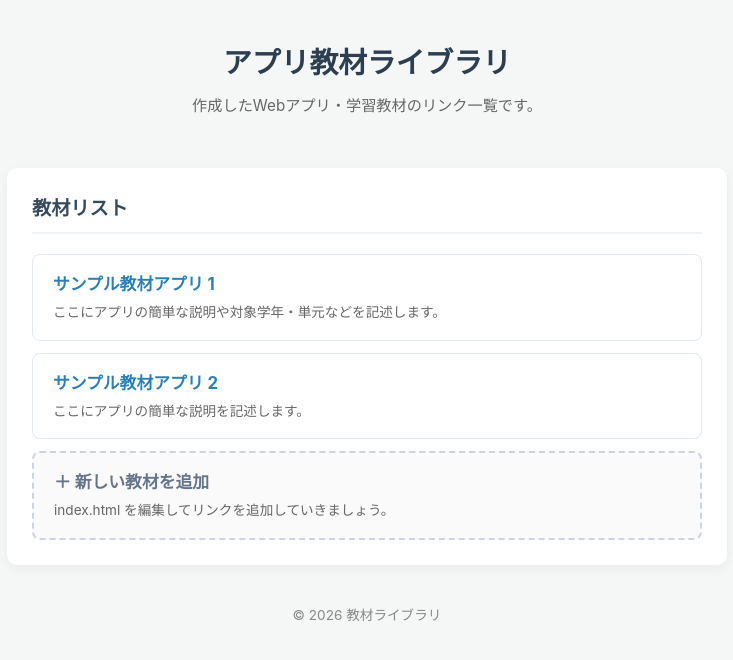
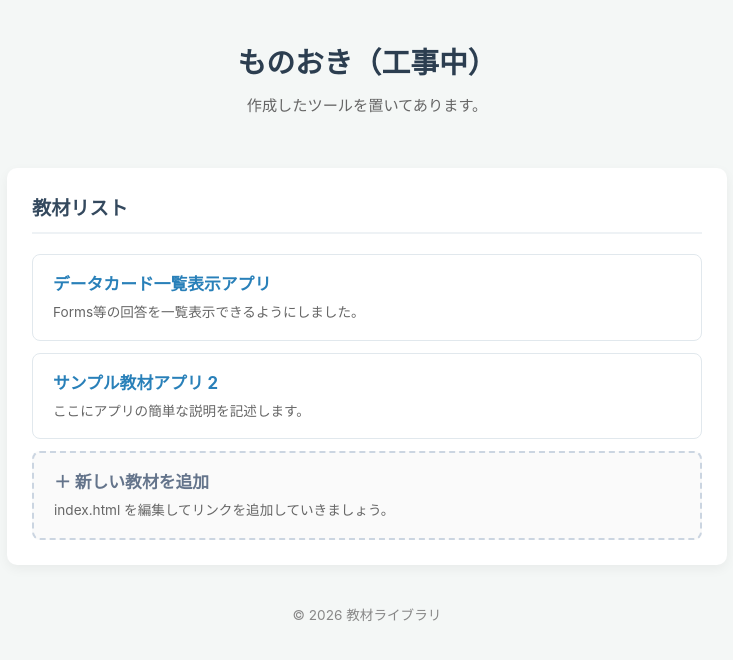
Before and after one commit to gitsit29/kkk-AIgen, a plain HTML site: page index.html in a window 1280 px wide. Shown: the whole page, without its empty margins (273-1006 px from the left). Drawn offline with Linux system fonts and the light colour scheme.

Commit message:
Update index.html

```diff
--- a/index.html
+++ b/index.html
@@ -3,14 +3,14 @@
 <head>
     <meta charset="UTF-8">
     <meta name="viewport" content="width=device-width, initial-scale=1.0">
-    <title>アプリ教材ライブラリ</title>
+    <title>ものおき</title>
     <link rel="stylesheet" href="style.css">
 </head>
 <body>
     <div class="container">
         <header>
-            <h1>アプリ教材ライブラリ</h1>
-            <p class="subtitle">作成したWebアプリ・学習教材のリンク一覧です。</p>
+            <h1>ものおき（工事中）</h1>
+            <p class="subtitle">作成したツールを置いてあります。</p>
         </header>
 
         <main>
@@ -19,9 +19,9 @@
                 <ul class="app-list">
                     <!-- 新しい教材を追加する際は、以下の <li> ... </li> をコピーして増やしてください -->
                     <li class="app-item">
-                        <a href="https://username.github.io/app-01/" target="_blank" rel="noopener noreferrer" class="app-link">
-                            <span class="app-title">サンプル教材アプリ 1</span>
-                            <span class="app-desc">ここにアプリの簡単な説明や対象学年・単元などを記述します。</span>
+                        <a href="https://gemini.google.com/share/d/1htlR132PJK-re7C64Jhn90QfNqEmF-hc?usp=drive_link" target="_blank" rel="noopener noreferrer" class="app-link">
+                            <span class="app-title">データカード一覧表示アプリ</span>
+                            <span class="app-desc">Forms等の回答を一覧表示できるようにしました。</span>
                         </a>
                     </li>
                     <li class="app-item">
```
